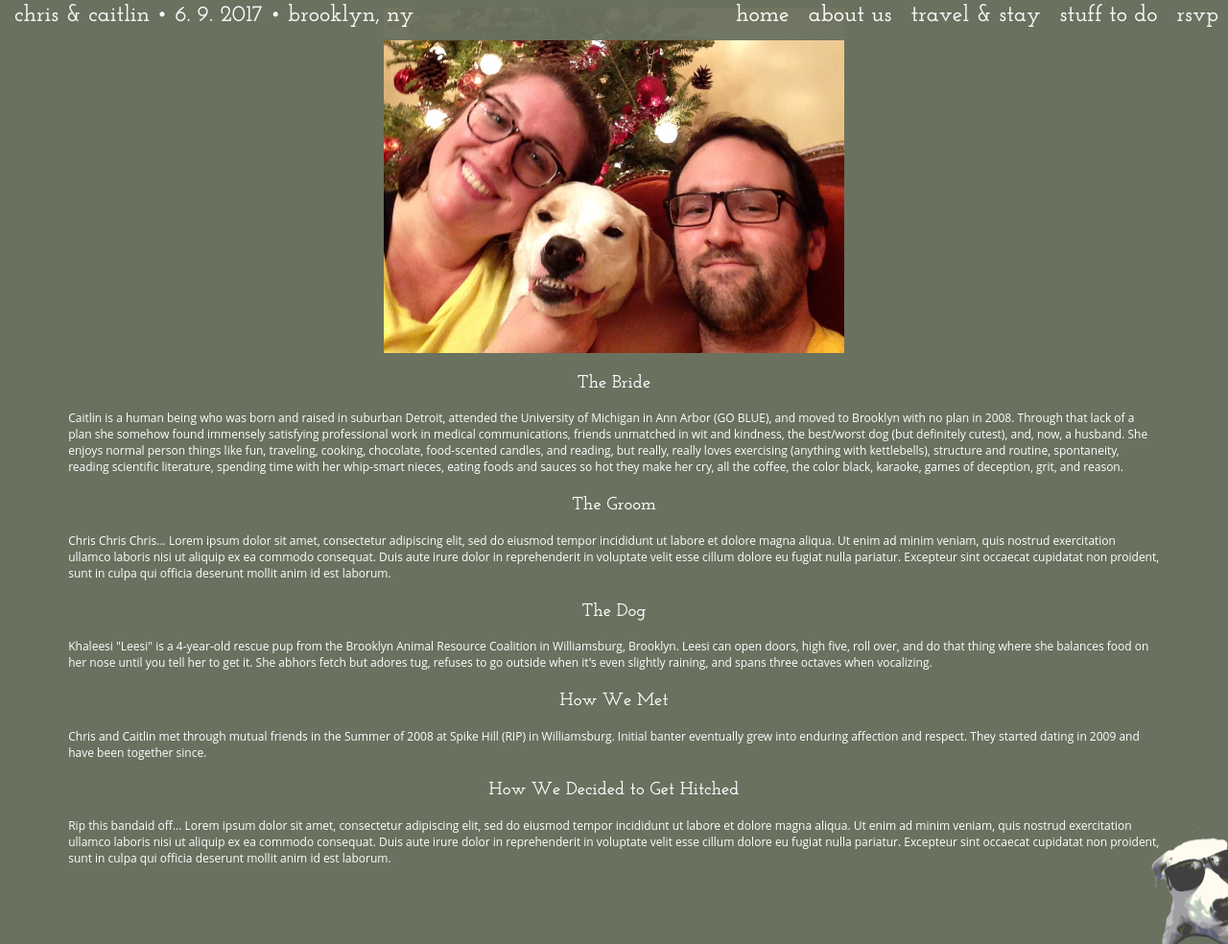
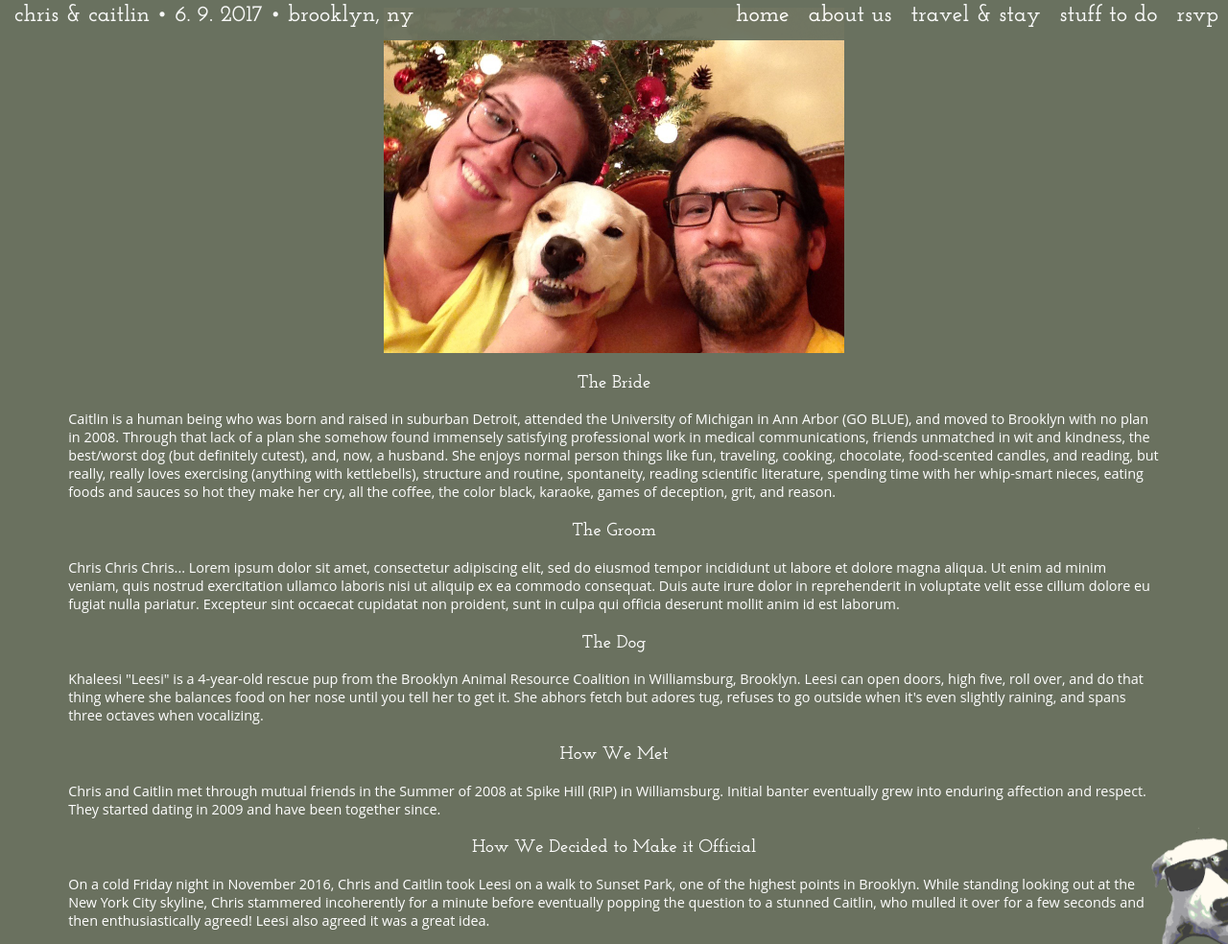
Before and after one commit to chris-sheehan/teamchrait, a Jekyll site: the page built from about.md, in a window 1280 px wide and 984 px high. Shown: the whole window at 96% size. Built offline with Jekyll 4.4.1, drawn with Linux system fonts in a browser that asks for light colours.

Commit message:
more about

```diff
--- a/about.md
+++ b/about.md
@@ -15,6 +15,6 @@ permalink: /about/
 	<p>Khaleesi "Leesi" is a 4-year-old rescue pup from the Brooklyn Animal Resource Coalition in Williamsburg, Brooklyn. Leesi can open doors, high five, roll over, and do that thing where she balances food on her nose until you tell her to get it. She abhors fetch but adores tug, refuses to go outside when it's even slightly raining, and spans three octaves when vocalizing.</p>
   <h3>How We Met</h3>
 	<p>Chris and Caitlin met through mutual friends in the Summer of 2008 at Spike Hill (RIP) in Williamsburg. Initial banter eventually grew into enduring affection and respect. They started dating in 2009 and have been together since.</p>
-  <h3>How We Decided to Get Hitched</h3>
-	<p>Rip this bandaid off... Lorem ipsum dolor sit amet, consectetur adipiscing elit, sed do eiusmod tempor incididunt ut labore et dolore magna aliqua. Ut enim ad minim veniam, quis nostrud exercitation ullamco laboris nisi ut aliquip ex ea commodo consequat. Duis aute irure dolor in reprehenderit in voluptate velit esse cillum dolore eu fugiat nulla pariatur. Excepteur sint occaecat cupidatat non proident, sunt in culpa qui officia deserunt mollit anim id est laborum.</p>
+  <h3>How We Decided to Make it Official</h3>
+	<p>On a cold Friday night in November 2016, Chris and Caitlin took Leesi on a walk to Sunset Park, one of the highest points in Brooklyn. While standing looking out at the New York City skyline, Chris stammered incoherently for a minute before eventually popping the question to a stunned Caitlin, who mulled it over for a few seconds and then enthusiastically agreed! Leesi also agreed it was a great idea.</p>
   </div>
--- a/css/main.css
+++ b/css/main.css
@@ -14,7 +14,7 @@
 	font-family: 'JosefinSlab-SemiBold', 'Open Sans','Helvetica Neue',Arial,sans-serif;
     }
 
-    p {font-family: 'Open Sans', 'Arial', sans-serif;font-size: .75em;}
+    p {font-family: 'Open Sans', 'Arial', sans-serif;font-size: .9em;}
 
     div#container, div#container-no-bg {
 	position: fixed;
```
Also changed, not shown: 3 other files.
